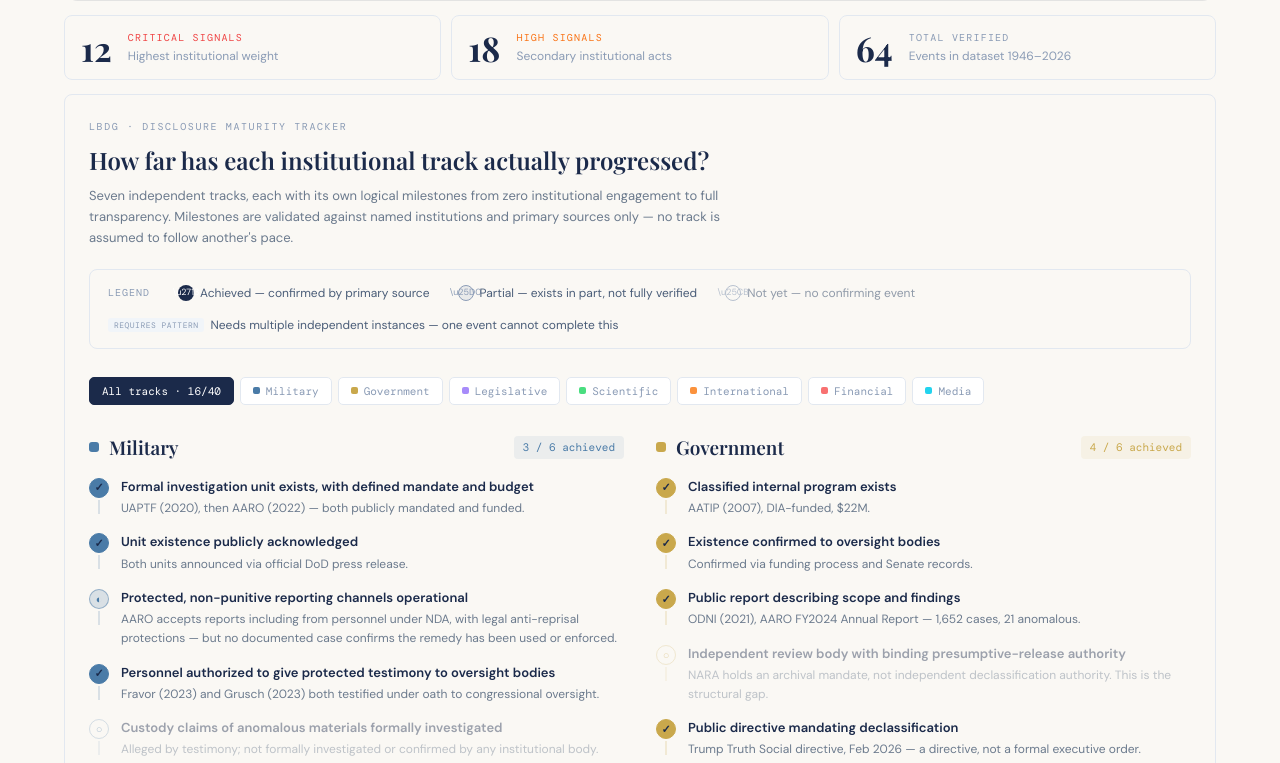
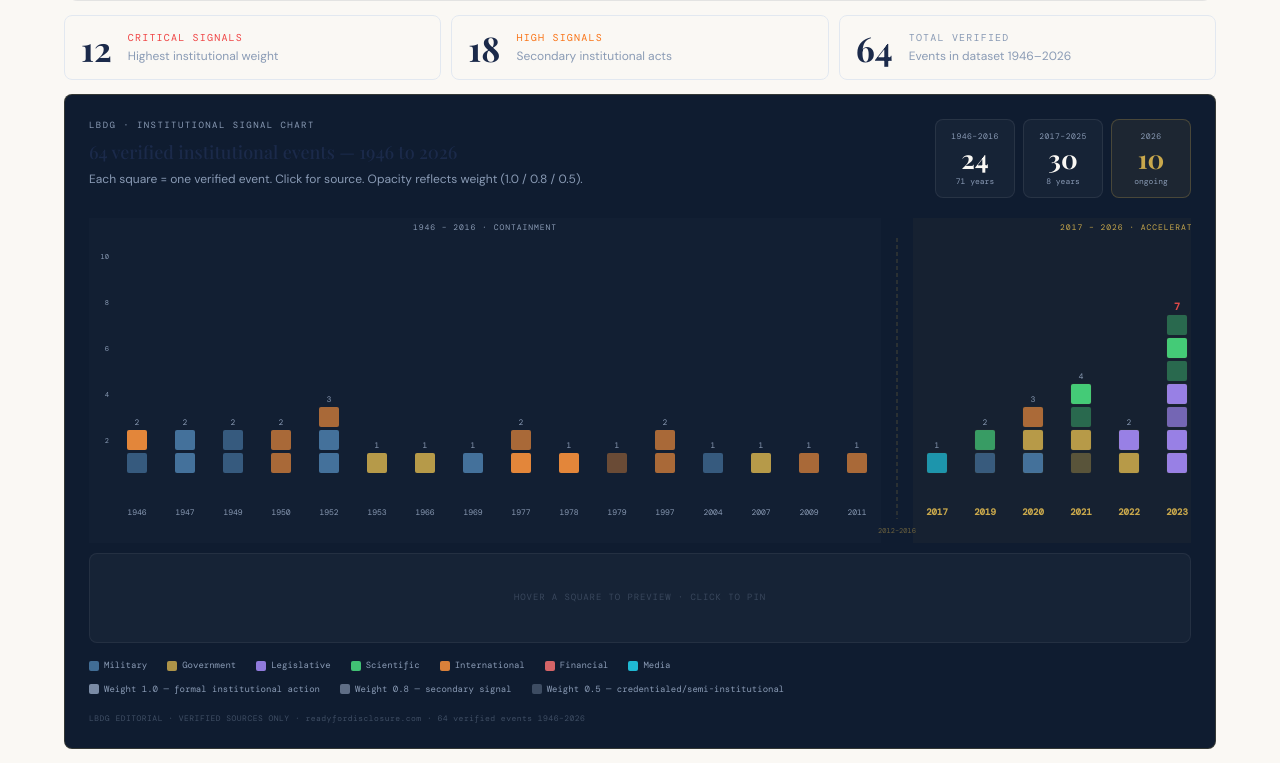
Before and after one commit to lbdgGit/DisclosureHub, a Next.js app in the folder disclosure-hub-starter/: page /signals in a window 1280 px wide. Shown: the part 597-1360 px from the top of the page. Built offline with nearby package versions, Linux system fonts and the light colour scheme; a web font is replaced by a local one.

Commit message:
Update page.tsx

```diff
--- a/disclosure-hub-starter/app/signals/page.tsx
+++ b/disclosure-hub-starter/app/signals/page.tsx
@@ -95,14 +95,14 @@ export default function SignalsPage() {
         ))}
       </div>
 
+      {/* ── INSTITUTIONAL ACCELERATION CHART ── */}
+      <div style={{ background: '#0F1C30', border: '1px solid rgba(201,168,76,0.2)', borderRadius: '8px', padding: '24px', marginBottom: '14px', width: '100%', boxSizing: 'border-box' }}>
+        <InstitutionalAcceleration />
+      </div>
+
       {/* ── DISCLOSURE MATURITY TRACKER ── */}
       <div style={{ background: '#FAF8F4', border: `1px solid ${border}`, borderRadius: '8px', padding: '24px', marginBottom: '14px' }}>
         <DisclosureMaturityTimeline />
-      </div>
-
-      {/* ── INSTITUTIONAL ACCELERATION CHART ── */}
-      <div style={{ background: '#0F1C30', border: '1px solid rgba(201,168,76,0.2)', borderRadius: '8px', padding: '24px', marginBottom: '14px', width: '100%', boxSizing: 'border-box' }}>
-        <InstitutionalAcceleration />
       </div>
 
       {/* ── RECOMMENDED ACTIONS ── */}
```
